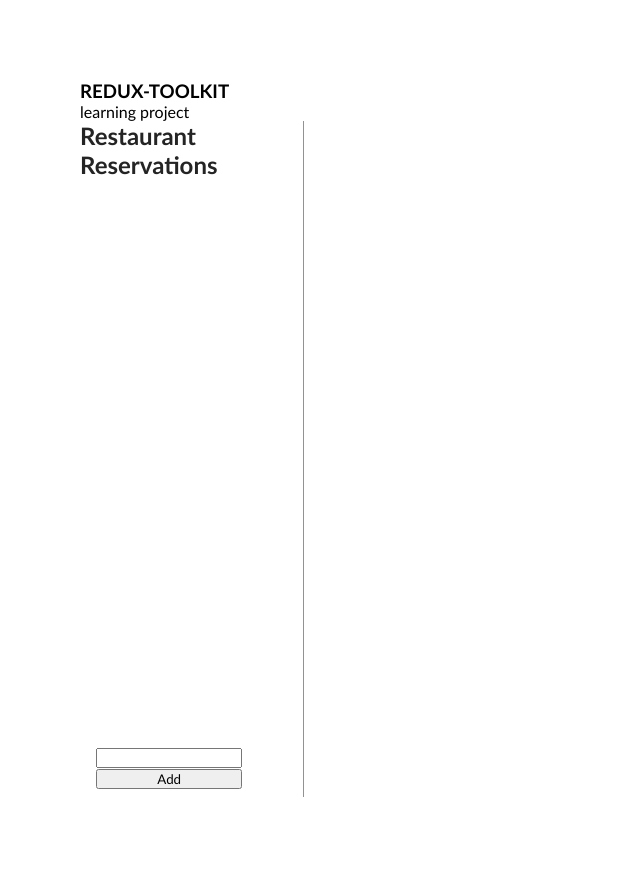
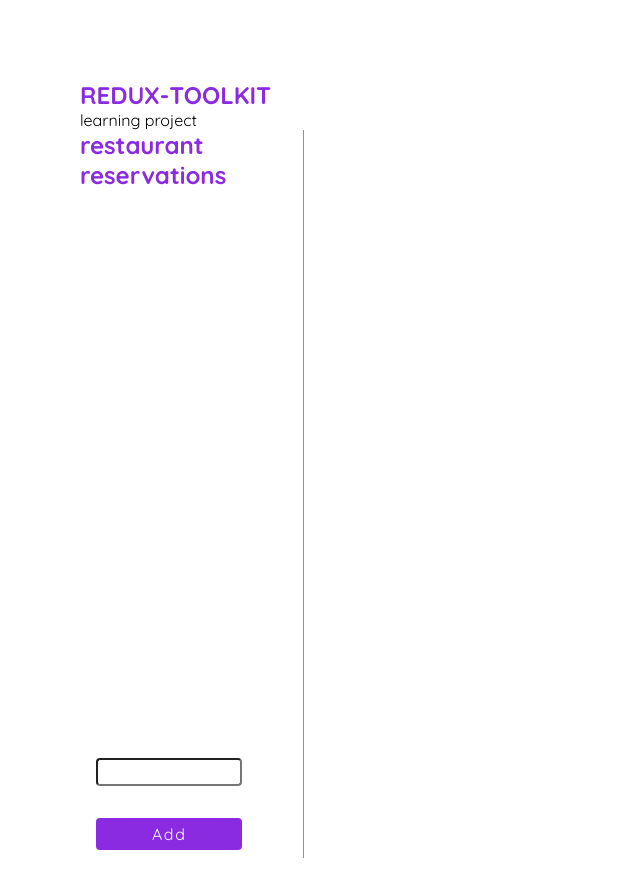
Before and after one commit to DusanVulic/React-REDUX-TOOLKIT--Reservations-app, a React (Create React App) app: page / in a window 1280 px wide. Shown: the top 896 px of the page, without its empty margins (0-640 px from the left). Built offline with nearby package versions, Linux system fonts and the light colour scheme.

Commit message:
some css added

```diff
--- a/src/App.js
+++ b/src/App.js
@@ -34,12 +34,12 @@
 
   return (
     <div className="App">
-      <h3>REDUX-TOOLKIT </h3>
+      <h2>REDUX-TOOLKIT </h2>
       <p>learning project </p>
       <div className="container">
         <div className="reservation-container">
           <div>
-            <h5 className="reservation-header"> Restaurant Reservations</h5>
+            <h5 className="reservation-header"> restaurant reservations</h5>
             <div className="reservation-cards-container">
               {reservations.map((reservation) => {
                 const { id } = reservation;
@@ -58,7 +58,9 @@
               value={reservationNameInput}
               onChange={(e) => setReservationNameInput(e.target.value)}
             />
-            <button onClick={handleAddReservations}>Add</button>
+            <button onClick={handleAddReservations} className="btn">
+              Add
+            </button>
           </div>
         </div>
         <div className="customer-food-container">
--- a/src/components/CustomerCard.js
+++ b/src/components/CustomerCard.js
@@ -18,7 +18,7 @@
 
   return (
     <div className="customer-food-card-container">
-      <p>{name}</p>
+      <h4 className="customer-name">{name}</h4>
       <div className="customer-foods-container">
         <div className="customer-food">
           {food.map((meal, index) => {
@@ -26,8 +26,14 @@
           })}
         </div>
         <div className="customer-food-input-container">
-          <input value={meal} onChange={(e) => setMeal(e.target.value)} />
-          <button onClick={() => addFoodHandler(id, meal)}>Add food</button>
+          <input
+            className="input"
+            value={meal}
+            onChange={(e) => setMeal(e.target.value)}
+          />
+          <button className="form-btn" onClick={() => addFoodHandler(id, meal)}>
+            Add food
+          </button>
         </div>
       </div>
     </div>
--- a/src/components/ReservationCard.js
+++ b/src/components/ReservationCard.js
@@ -25,11 +25,11 @@
 
   return (
     <div className="reservation-card-container">
-      <h4>{name} </h4>
-      <button onClick={() => removeReservationHandler(id)}>
+      <h4 className="customer">{name} </h4>
+      <button className="btn" onClick={() => removeReservationHandler(id)}>
         remove reservation
       </button>
-      <button onClick={() => confirmReservationHandler(id)}>
+      <button className="btn" onClick={() => confirmReservationHandler(id)}>
         confirm reservation
       </button>
     </div>
--- a/src/index.css
+++ b/src/index.css
@@ -3,13 +3,17 @@
     margin: 0;
     padding: 0;
     box-sizing: border-box;
-    font-family: "Gill Sans", "Gill Sans MT", Calibri, "Trebuchet MS", sans-serif;
+    font-family: "Quicksand";
 }
 
 .App {
     max-width: 70rem;
     margin: 0 auto;
     padding: 5rem 0;
+}
+
+.App h2 {
+    color: blueviolet;
 }
 
 .container {
@@ -22,8 +26,8 @@
 }
 
 .reservation-header {
+    color: blueviolet;
     font-size: 1.5rem;
-    color: rgb(36, 36, 36);
 }
 
 .reservation-cards-container {
@@ -46,6 +50,8 @@
 
 .reservation-input-container input {
     width: 100%;
+    padding: 0.25rem 0.5rem;
+    border-radius: 0.25rem;
 }
 
 .reservation-input-container button {
@@ -82,7 +88,10 @@
 }
 
 .customer-food-input-container input {
-    width: 5rem;
+    width: 8rem;
+    margin-right: 0.1rem;
+    border-radius: 0.25rem;
+    padding: 0.25rem 0.5rem;
 }
 
 .customer-foods-container {
@@ -91,3 +100,35 @@
     margin-top: 1rem;
     justify-content: space-between;
 }
+
+.btn {
+    display: inline-block;
+    background: blueviolet;
+    color: white;
+    padding: 0.25rem 0.75rem;
+    border-radius: 0.25rem;
+    border-color: transparent;
+    text-transform: capitalize;
+    font-size: 1rem;
+    letter-spacing: 0.1rem;
+    margin-top: 2rem;
+    cursor: pointer;
+    transition: all 0.3s linear;
+}
+
+.customer {
+    text-transform: capitalize;
+}
+
+.customer-name {
+    color: blueviolet;
+    text-transform: capitalize;
+}
+
+.form-btn {
+    padding: 0.25rem 0.5rem;
+    border-color: transparent;
+    background-color: blueviolet;
+    color: white;
+    border-radius: 0.25rem;
+}
```
